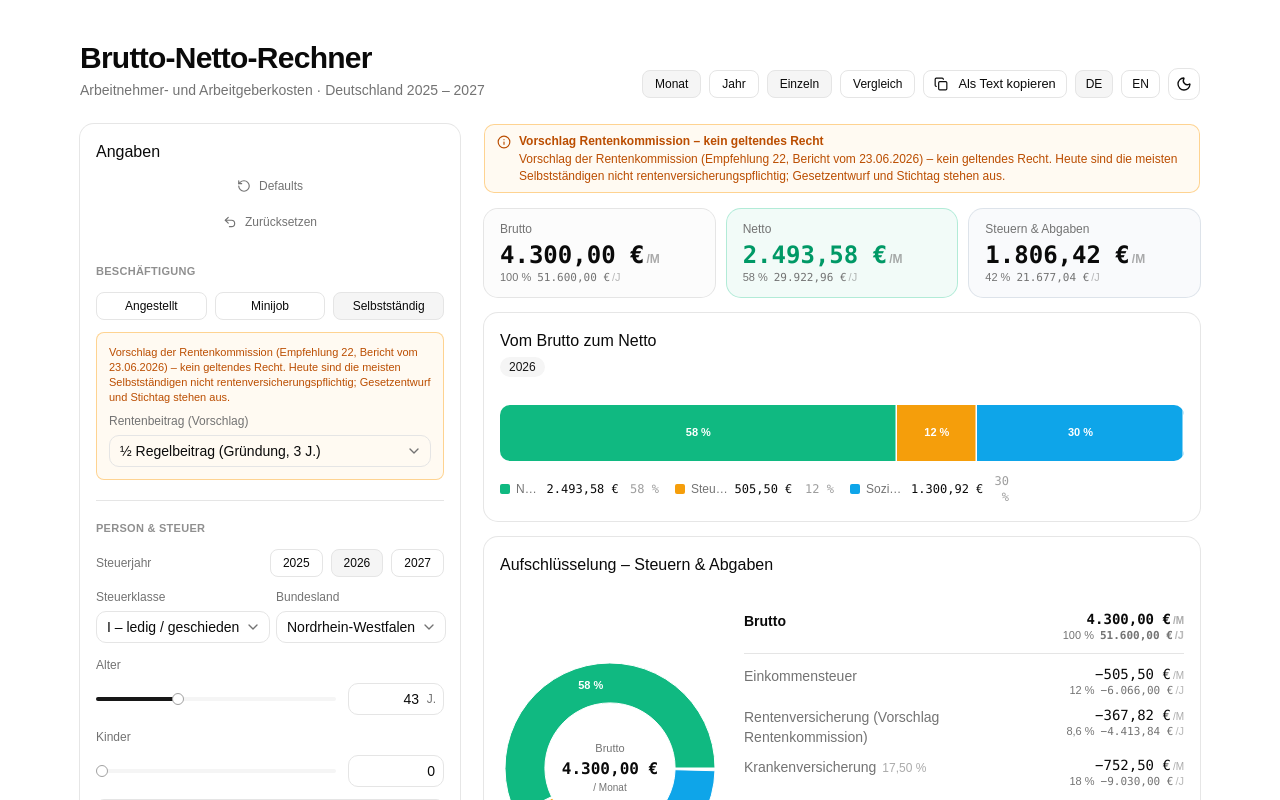
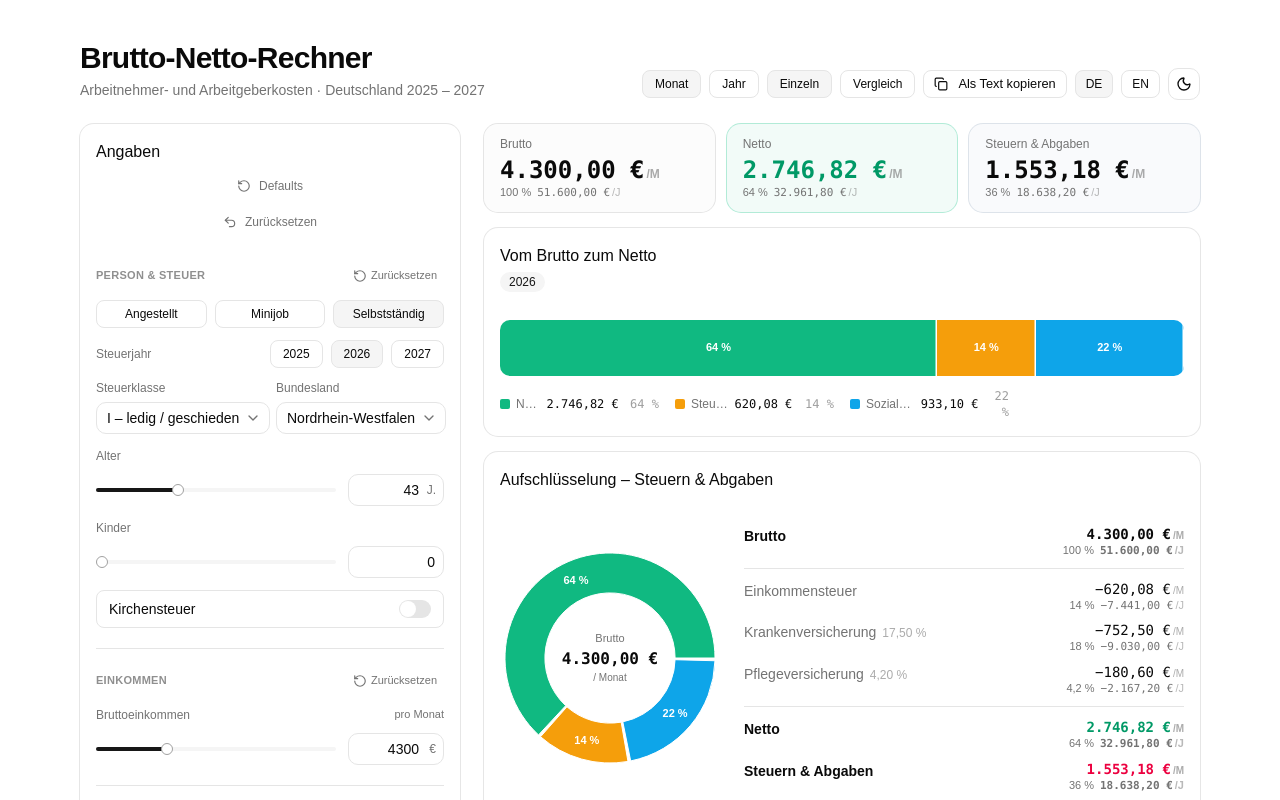
Before and after one commit to 1cedsoda/brutto-netto, a React (Vite) app: page / in a window 1280 px wide. Both pictures are taken after a click on the radio button "Selbstständig". Shown: the top 800 px of the page. Built offline with nearby package versions, Linux system fonts and the light colour scheme.

Commit message:
Rentenkommission als Schalter in Sozialversicherung, Reset je Abschnitt, Beschäftigung in Person & Steuer

```diff
--- a/src/components/calc/ScenarioForm.tsx
+++ b/src/components/calc/ScenarioForm.tsx
@@ -7,11 +7,13 @@ import {
   SelectValue,
 } from "@/components/ui/select";
 import { Label } from "@/components/ui/label";
+import { Button } from "@/components/ui/button";
+import { RotateCcw } from "lucide-react";
 import { Switch } from "@/components/ui/switch";
 import { Separator } from "@/components/ui/separator";
 import { ToggleGroup, ToggleGroupItem } from "@/components/ui/toggle-group";
 import { SliderInput } from "./SliderInput";
-import { useCalcStore, type ScenarioKey } from "@/lib/store";
+import { useCalcStore, type FormSection, type ScenarioKey } from "@/lib/store";
 import { useT, type Key } from "@/lib/i18n";
 import { STATES, KRANKENKASSEN, TAX_YEARS, type TaxYear } from "@/lib/tax/constants";
 import type {
@@ -52,12 +54,38 @@ function Row({ children }: { children: React.ReactNode }) {
   return <div className="grid grid-cols-2 gap-3">{children}</div>;
 }
 
-function Section({ title, children }: { title: string; children: React.ReactNode }) {
+function Section({
+  title,
+  children,
+  onReset,
+  resetLabel,
+}: {
+  title: string;
+  children: React.ReactNode;
+  onReset?: () => void;
+  resetLabel?: string;
+}) {
   return (
     <section className="grid gap-3">
+      <div className="flex min-h-6 items-center justify-between gap-2">
         <h3 className="text-[11px] font-semibold uppercase tracking-wide text-muted-foreground/80">
           {title}
         </h3>
+        {onReset && (
+          <Button
+            type="button"
+            variant="ghost"
+            size="sm"
+            className="h-6 gap-1 px-1.5 text-[11px] font-normal text-muted-foreground hover:text-foreground"
+            onClick={onReset}
+            title={resetLabel}
+            aria-label={`${title}: ${resetLabel}`}
+          >
+            <RotateCcw className="h-3 w-3" />
+            {resetLabel}
+          </Button>
+        )}
+      </div>
       {children}
     </section>
   );
@@ -108,16 +136,20 @@ export function ScenarioForm({ scenarioKey }: { scenarioKey: ScenarioKey }) {
   });
 
   const id = (s: string) => `${scenarioKey}-${s}`;
+  const resetSection = useCalcStore((s) => s.resetSection);
+  const reset = (section: FormSection) => ({
+    onReset: () => resetSection(scenarioKey, section),
+    resetLabel: t("action.resetSection"),
+  });
 
   return (
     <form className="grid gap-5" onSubmit={(e) => e.preventDefault()}>
-      {/* ── Beschäftigung ─────────────────────────────────────── */}
-      <Section title={t("sec.employment")}>
+      {/* ── Person & Steuer ───────────────────────────────────── */}
+      <Section title={t("sec.personTax")} {...reset("personTax")}>
         <form.Subscribe
           selector={(s) => [s.values.minijob, s.values.selfEmployed] as const}
         >
           {([minijob, selfEmployed]) => (
-            <>
               <ToggleGroup
                 type="single"
                 value={selfEmployed ? "self" : minijob ? "minijob" : "employee"}
@@ -138,46 +170,8 @@ export function ScenarioForm({ scenarioKey }: { scenarioKey: ScenarioKey }) {
                   </ToggleGroupItem>
                 ))}
               </ToggleGroup>
-              {selfEmployed && (
-                <div className="grid gap-2 rounded-md border border-amber-500/40 bg-amber-500/5 p-3">
-                  <p className="text-[11px] leading-snug text-amber-700 dark:text-amber-500">
-                    {t("se.warning")}
-                  </p>
-                  <form.Field name="rvProposal">
-                    {(field) => (
-                      <div className="grid gap-1.5">
-                        <Label className="text-xs font-medium text-muted-foreground">
-                          {t("f.rvProposal")}
-                        </Label>
-                        <Select
-                          value={field.state.value}
-                          onValueChange={(v) => field.handleChange(v as RvProposal)}
-                        >
-                          <SelectTrigger className="w-full">
-                            <SelectValue />
-                          </SelectTrigger>
-                          <SelectContent>
-                            {RV_PROPOSALS.map((p) => (
-                              <SelectItem key={p.value} value={p.value}>
-                                {t(p.key)}
-                              </SelectItem>
-                            ))}
-                          </SelectContent>
-                        </Select>
-                      </div>
-                    )}
-                  </form.Field>
-                </div>
-              )}
-            </>
           )}
         </form.Subscribe>
-      </Section>
-
-      <Separator />
-
-      {/* ── Person & Steuer ───────────────────────────────────── */}
-      <Section title={t("sec.personTax")}>
         <form.Field name="year">
           {(field) => (
             <div className="flex items-center justify-between gap-2">
@@ -296,7 +290,7 @@ export function ScenarioForm({ scenarioKey }: { scenarioKey: ScenarioKey }) {
       <Separator />
 
       {/* ── Einkommen ─────────────────────────────────────────── */}
-      <Section title={t("sec.income")}>
+      <Section title={t("sec.income")} {...reset("income")}>
         <form.Subscribe
           selector={(s) => [s.values.grossPeriod, s.values.selfEmployed] as const}
         >
@@ -336,7 +330,7 @@ export function ScenarioForm({ scenarioKey }: { scenarioKey: ScenarioKey }) {
       <Separator />
 
       {/* ── Sozialversicherung ────────────────────────────────── */}
-      <Section title={t("sec.social")}>
+      <Section title={t("sec.social")} {...reset("social")}>
         <form.Field name="health.kind">
           {(field) => (
             <div className="grid gap-1.5">
@@ -464,9 +458,11 @@ export function ScenarioForm({ scenarioKey }: { scenarioKey: ScenarioKey }) {
           }
         </form.Subscribe>
 
-        <form.Subscribe selector={(s) => s.values.selfEmployed}>
-          {(selfEmployed) =>
-            selfEmployed ? null : (
+        <form.Subscribe
+          selector={(s) => [s.values.selfEmployed, s.values.rvCommission] as const}
+        >
+          {([selfEmployed, rvCommission]) =>
+            !selfEmployed ? (
               <form.Field name="pensionInsured">
                 {(field) => (
                   <SwitchRow
@@ -477,6 +473,62 @@ export function ScenarioForm({ scenarioKey }: { scenarioKey: ScenarioKey }) {
                   />
                 )}
               </form.Field>
+            ) : (
+              <div
+                className={`grid gap-2 rounded-md border ${
+                  rvCommission ? "border-amber-500/40 bg-amber-500/5 p-3" : ""
+                }`}
+              >
+                <form.Field name="rvCommission">
+                  {(field) => (
+                    <div className={`flex items-center justify-between gap-3 ${rvCommission ? "" : "px-3 py-2"}`}>
+                      <Label htmlFor={id("rvCommission")} className="text-sm">
+                        {t("f.rvCommission")}
+                      </Label>
+                      <Switch
+                        id={id("rvCommission")}
+                        checked={field.state.value}
+                        onCheckedChange={field.handleChange}
+                      />
+                    </div>
+                  )}
+                </form.Field>
+                {rvCommission ? (
+                  <>
+                    <p className="text-[11px] leading-snug text-amber-700 dark:text-amber-500">
+                      {t("se.warning")}
+                    </p>
+                    <form.Field name="rvProposal">
+                      {(field) => (
+                        <div className="grid gap-1.5">
+                          <Label className="text-xs font-medium text-muted-foreground">
+                            {t("f.rvProposal")}
+                          </Label>
+                          <Select
+                            value={field.state.value}
+                            onValueChange={(v) => field.handleChange(v as RvProposal)}
+                          >
+                            <SelectTrigger className="w-full">
+                              <SelectValue />
+                            </SelectTrigger>
+                            <SelectContent>
+                              {RV_PROPOSALS.map((p) => (
+                                <SelectItem key={p.value} value={p.value}>
+                                  {t(p.key)}
+                                </SelectItem>
+                              ))}
+                            </SelectContent>
+                          </Select>
+                        </div>
+                      )}
+                    </form.Field>
+                  </>
+                ) : (
+                  <p className="px-3 pb-2 text-[11px] leading-snug text-muted-foreground">
+                    {t("se.currentLaw")}
+                  </p>
+                )}
+              </div>
             )
           }
         </form.Subscribe>
@@ -489,7 +541,7 @@ export function ScenarioForm({ scenarioKey }: { scenarioKey: ScenarioKey }) {
               <Separator />
 
             {/* ── Arbeitgeber ───────────────────────────────────────── */}
-            <Section title={t("sec.employer")}>
+            <Section title={t("sec.employer")} {...reset("employer")}>
               <form.Field name="employer.insolvenzgeld">
                 {(field) => (
                   <SwitchRow
--- a/src/lib/export.ts
+++ b/src/lib/export.ts
@@ -34,7 +34,7 @@ function inputsBlock(input: ScenarioInput): string {
     `Kirchensteuer: ${yn(input.church)}`,
     `Minijob: ${yn(input.minijob)}`,
     `Selbstständig: ${yn(input.selfEmployed)}${
-      input.selfEmployed
+      input.selfEmployed && input.rvCommission
         ? ` (Rente nach VORSCHLAG der Rentenkommission, kein geltendes Recht: ${
             { gruender: "halber Regelbeitrag", regel: "Regelbeitrag", einkommen: "einkommensbezogen" }[
               input.rvProposal
--- a/src/lib/i18n.ts
+++ b/src/lib/i18n.ts
@@ -16,6 +16,7 @@ const de = {
   "action.swap": "A ↔ B tauschen",
   "action.inputs": "Angaben",
   "action.reset": "Zurücksetzen",
+  "action.resetSection": "Zurücksetzen",
   "action.defaults": "Defaults",
   "scenario": "Szenario",
   "compare.difference": "Unterschied",
@@ -37,6 +38,9 @@ const de = {
   "f.selfEmployed": "Selbstständig / Gründer:in",
   "f.profit": "Bruttoeinkommen",
   "f.rvProposal": "Rentenbeitrag (Vorschlag)",
+  "f.rvCommission": "Rentenpflicht nach Vorschlag der Rentenkommission",
+  "se.currentLaw":
+    "Aus = geltendes Recht: Die meisten Selbstständigen sind nicht rentenversicherungspflichtig, es wird kein Rentenbeitrag gerechnet.",
   "rv.gruender": "½ Regelbeitrag (Gründung, 3 J.)",
   "rv.regel": "Regelbeitrag",
   "rv.einkommen": "Einkommensbezogen (18,6 %)",
@@ -140,6 +144,7 @@ const en: Record<Key, string> = {
   "action.swap": "Swap A ↔ B",
   "action.inputs": "Inputs",
   "action.reset": "Reset",
+  "action.resetSection": "Reset",
   "action.defaults": "Defaults",
   "scenario": "Scenario",
   "compare.difference": "Difference",
@@ -161,6 +166,9 @@ const en: Record<Key, string> = {
   "f.selfEmployed": "Self-employed / founder",
   "f.profit": "Gross income",
   "f.rvProposal": "Pension contribution (proposal)",
+  "f.rvCommission": "Mandatory pension (pension commission proposal)",
+  "se.currentLaw":
+    "Off = current law: most self-employed people are not subject to mandatory pension insurance; no pension contribution is applied.",
   "rv.gruender": "½ standard contribution (founders, 3 yrs)",
   "rv.regel": "Standard contribution",
   "rv.einkommen": "Income-based (18.6 %)",
--- a/src/lib/store.ts
+++ b/src/lib/store.ts
@@ -25,6 +25,7 @@ export const defaultScenario: ScenarioInput = {
   pensionInsured: true,
   minijob: false,
   selfEmployed: false,
+  rvCommission: false,
   rvProposal: "gruender",
   health: {
     kind: "gkv",
@@ -58,6 +59,40 @@ function withoutYear(sc: ScenarioInput): Omit<ScenarioInput, "year"> {
   return rest;
 }
 
+export type FormSection = "personTax" | "income" | "social" | "employer";
+
+/** Default values for the fields of one form section. */
+function sectionDefaults(section: FormSection, current: ScenarioInput): Partial<ScenarioInput> {
+  const d = defaultScenario;
+  switch (section) {
+    case "personTax":
+      return {
+        minijob: d.minijob,
+        selfEmployed: d.selfEmployed,
+        year: d.year,
+        steuerklasse: d.steuerklasse,
+        bundesland: d.bundesland,
+        age: d.age,
+        children: d.children,
+        church: d.church,
+      };
+    case "income":
+      // Keep the chosen period; convert the default monthly amount if needed.
+      return {
+        grossAmount: current.grossPeriod === "yearly" ? d.grossAmount * 12 : d.grossAmount,
+      };
+    case "social":
+      return {
+        health: { ...d.health },
+        pensionInsured: d.pensionInsured,
+        rvCommission: d.rvCommission,
+        rvProposal: d.rvProposal,
+      };
+    case "employer":
+      return { employer: { ...d.employer } };
+  }
+}
+
 interface CalcState {
   scenarioA: ScenarioInput;
   scenarioB: ScenarioInput;
@@ -78,6 +113,8 @@ interface CalcState {
   setScenario: (key: ScenarioKey, value: ScenarioInput) => void;
   /** Load the recommended defaults. */
   reset: (key: ScenarioKey) => void;
+  /** Reset the fields of a single form section to their defaults. */
+  resetSection: (key: ScenarioKey, section: FormSection) => void;
   /** Clear to a blank scenario. */
   clear: (key: ScenarioKey) => void;
   copyAToB: () => void;
@@ -106,6 +143,15 @@ export const useCalcStore = create<CalcState>()(
           [key === "A" ? "scenarioA" : "scenarioB"]: defaultScenario,
           formVersion: s.formVersion + 1,
         })),
+      resetSection: (key, section) =>
+        set((s) => {
+          const prop = key === "A" ? "scenarioA" : "scenarioB";
+          const current = s[prop];
+          return {
+            [prop]: { ...current, ...sectionDefaults(section, current) },
+            formVersion: s.formVersion + 1,
+          };
+        }),
       clear: (key) =>
         set((s) => ({
           [key === "A" ? "scenarioA" : "scenarioB"]: emptyScenario,
@@ -146,7 +192,7 @@ export const useCalcStore = create<CalcState>()(
     }),
     {
       name: "brutto-netto-2025",
-      version: 7,
+      version: 8,
       // The tax year is deliberately not persisted: every visit starts in the
       // current calendar year (see `merge`).
       partialize: (s) => ({
@@ -196,6 +242,7 @@ export const useCalcStore = create<CalcState>()(
             if (sc.selfEmployed === undefined) sc.selfEmployed = false;
             if (sc.rvProposal === undefined) sc.rvProposal = "gruender";
           }
+          if (version < 8 && sc.rvCommission === undefined) sc.rvCommission = false;
         };
         fix(s.scenarioA);
         fix(s.scenarioB);
--- a/src/lib/tax/self-employed.ts
+++ b/src/lib/tax/self-employed.ts
@@ -73,10 +73,12 @@ export function calculateSelfEmployed(
 ): CalculationResult {
   const profit = Math.max(0, profitAnnual);
 
-  // ── Rente (Vorschlag) ──
-  const rvYearly = proposalPensionAnnual(input.rvProposal, profit, C);
-  const rvNote =
-    input.rvProposal === "regel"
+  // ── Rente: geltendes Recht (keine Pflicht) oder Vorschlag der Rentenkommission ──
+  const proposal = input.rvCommission;
+  const rvYearly = proposal ? proposalPensionAnnual(input.rvProposal, profit, C) : 0;
+  const rvNote = !proposal
+    ? "Geltendes Recht: keine Rentenversicherungspflicht (außer z. B. Lehrkräfte, Handwerker, KSK)"
+    : input.rvProposal === "regel"
       ? `Regelbeitrag ${eur(regelbeitragMonthly(C))} €/Monat (${C.rvRate} % × Bezugsgröße ${eur(C.bezugsgroesse)} €)`
       : input.rvProposal === "gruender"
         ? `Halber Regelbeitrag für Gründer:innen (erste 3 Jahre): ${eur(regelbeitragMonthly(C) / 2)} €/Monat`
@@ -123,7 +125,9 @@ export function calculateSelfEmployed(
   const zero = (key: string, label: string) => mk(key, label, 0);
 
   const notes = [
-    PROPOSAL_NOTE,
+    proposal
+      ? PROPOSAL_NOTE
+      : "Rentenversicherung: geltendes Recht – die meisten Selbstständigen sind nicht pflichtversichert, hier ohne Rentenbeitrag gerechnet.",
     ...baseNotes,
     "Selbstständig: Bruttoeinkommen = Gewinn vor Steuern; kein Arbeitgeberanteil, keine Arbeitslosenversicherung.",
     isGkv
@@ -131,7 +135,7 @@ export function calculateSelfEmployed(
       : "PKV: volle Prämie ohne Arbeitgeberzuschuss.",
     "Einkommensteuer ohne Gewerbesteuer (z. B. Freiberufler), Steuerklasse III = Splitting ohne Partnereinkommen.",
   ];
-  if (input.rvProposal === "gruender") {
+  if (proposal && input.rvProposal === "gruender") {
     notes.push(
       "Halber Regelbeitrag laut Vorschlag nur bei erstmaliger Gründung im Erwerbsleben und nur für drei Jahre.",
     );
@@ -148,10 +152,15 @@ export function calculateSelfEmployed(
       total: mk("tax-total", "Steuern gesamt", taxTotal),
     },
     employeeSocial: {
-      rente: mk("rv-an", "Rentenversicherung (Vorschlag Rentenkommission)", rvYearly, {
-        ratePct: input.rvProposal === "einkommen" ? C.rvRate : undefined,
+      rente: mk(
+        "rv-an",
+        proposal ? "Rentenversicherung (Vorschlag Rentenkommission)" : "Rentenversicherung",
+        rvYearly,
+        {
+        ratePct: proposal && input.rvProposal === "einkommen" ? C.rvRate : undefined,
         note: rvNote,
-      }),
+        },
+      ),
       arbeitslosen: zero("alv-an", "Arbeitslosenversicherung"),
       kranken: mk("kv-an", "Krankenversicherung", kvYearly, {
         ratePct: isGkv ? kvRate : undefined,
@@ -185,7 +194,7 @@ export function calculateSelfEmployed(
       vorsorgepauschale: vorsorge,
       approximate: false,
       provisional: C.provisional,
-      proposal: true,
+      proposal,
       selfEmployed: true,
       notes,
     },
--- a/src/lib/tax/types.ts
+++ b/src/lib/tax/types.ts
@@ -89,6 +89,9 @@ export interface ScenarioInput {
    *  self-employed people as PROPOSED by the Rentenkommission (not current law).
    *  `grossAmount` is then the profit (Gewinn) before tax. */
   selfEmployed: boolean;
+  /** Self-employed: apply the Rentenkommission proposal (mandatory pension
+   *  insurance). Off = current law (no statutory pension insurance). */
+  rvCommission: boolean;
   /** Pension contribution variant of the Rentenkommission proposal */
   rvProposal: RvProposal;
   health: HealthInsurance;
```
Also changed, not shown: 1 other file (tests, documents, lock files or other folders). Lines whose indentation alone changed are shown as unchanged.
